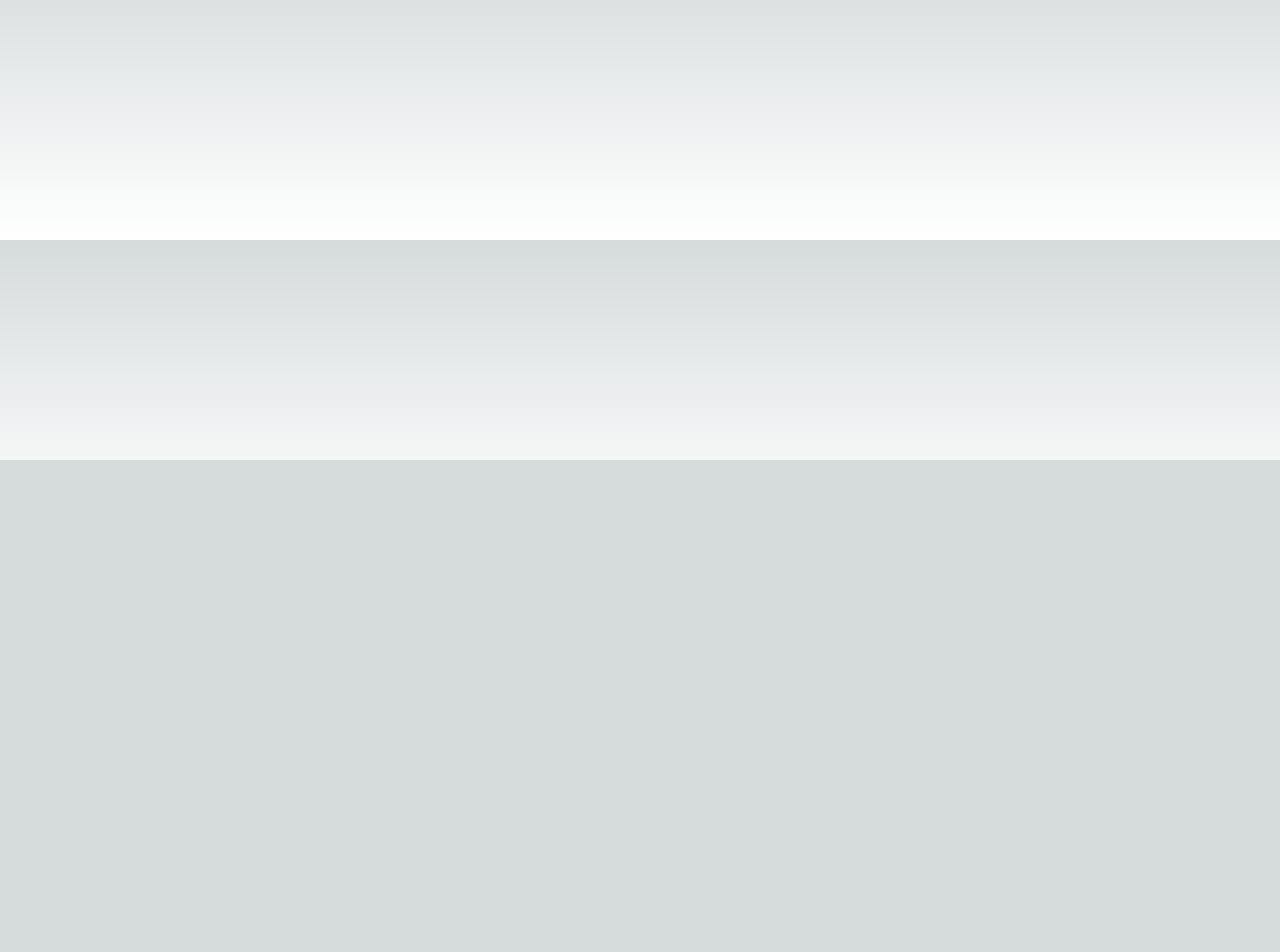
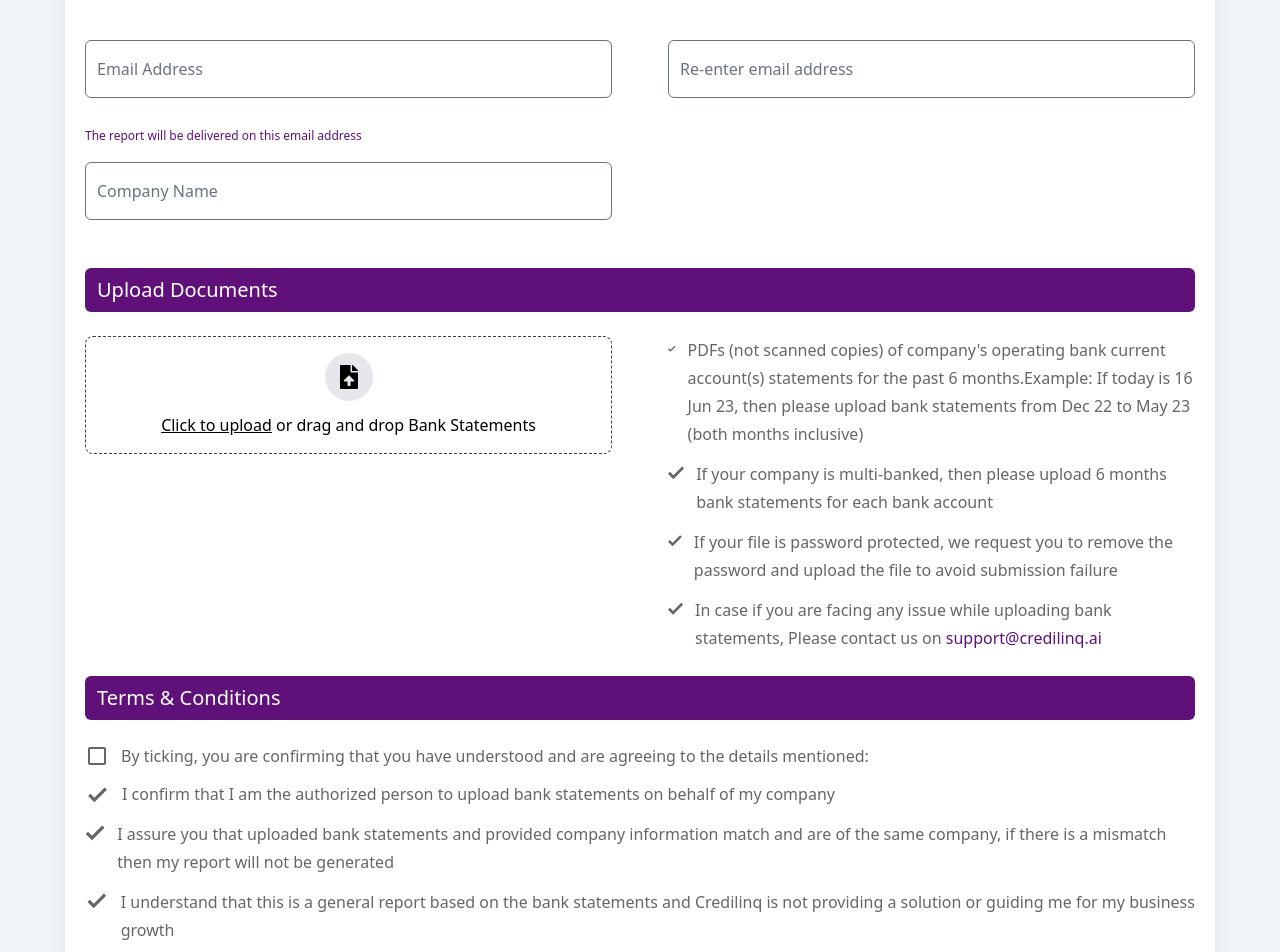
Before and after one commit to mrgk21/credilinq-frontend, a Next.js app: page / in a window 1280 px wide. Shown: the part 340-1292 px from the top of the page. Before the commit the page ends 800 px from the top, so only its background shows below. Built offline with nearby package versions, Linux system fonts and the light colour scheme.

Commit message:
dev: completed form layout

```diff
--- a/package.json
+++ b/package.json
@@ -23,7 +23,9 @@
 		"postcss": "8.4.24",
 		"react": "18.2.0",
 		"react-dom": "18.2.0",
+		"react-dropzone": "^14.2.3",
 		"react-hot-toast": "^2.4.1",
+		"react-icons": "^4.9.0",
 		"tailwindcss": "3.3.2",
 		"typescript": "^5.1.3",
 		"yup": "^1.2.0"
--- /dev/null
+++ b/src/components/common/dropzone.tsx
@@ -0,0 +1,59 @@
+/* eslint-disable react/require-default-props */
+
+import { useDropzone } from "react-dropzone";
+import { FaFileUpload } from "react-icons/fa";
+
+interface IFileTypes {
+	[key: string]: Array<string>;
+}
+
+interface DropzoneProps {
+	name: string;
+	label: string;
+	maxFiles?: number;
+	error?: string | null;
+	className?: string;
+	fileTypes?: IFileTypes; // use MIME Types
+	disabled: boolean;
+	onDrop: (_acceptedFiles: File[]) => Promise<void>;
+}
+
+const Dropzone = ({
+	label,
+	name,
+	fileTypes = { "*": [] },
+	onDrop,
+	maxFiles = 1,
+	className = "",
+	error = null,
+	disabled,
+}: DropzoneProps) => {
+	const { getRootProps, getInputProps, isDragAccept, isDragReject } = useDropzone({
+		accept: fileTypes,
+		maxFiles,
+		onDrop,
+	});
+
+	return (
+		<div className="flex flex-col focus:bg-none">
+			<div
+				className={`flex min-w-full flex-col items-center justify-center gap-[12px] rounded-lg border-[1px] border-dashed border-[#3F3F3F] bg-[#ffffff25] p-4 hover:cursor-pointer focus:border-indigo-500
+					${disabled ? "pointer-events-none" : ""}
+					${className}`}
+				{...getRootProps({ isDragAccept, isDragReject })}
+			>
+				<input {...getInputProps()} className="focus:bg-none" />
+				<div className="rounded-full bg-gray-200 p-3 ">
+					<FaFileUpload className=" text-2xl text-black" />
+				</div>
+				<span className="text-black dark:text-black">
+					<span className=" underline">Click to upload</span> or drag and drop Bank
+					Statements
+				</span>
+			</div>
+		</div>
+	);
+};
+
+export { Dropzone };
+export type { DropzoneProps };
--- a/src/components/forms/form.subHeader.tsx
+++ b/src/components/forms/form.subHeader.tsx
@@ -4,7 +4,7 @@ interface Props {
 
 const FormSubHeader = ({ text }: Props) => {
 	return (
-		<h2 className="w-full rounded-md bg-[#601a79] px-3 py-2 text-xl font-[500] text-white ">
+		<h2 className="w-full rounded-md bg-purple px-3 py-2 text-xl font-[500] text-white ">
 			{text}
 		</h2>
 	);
--- a/src/components/forms/newVendor/vendor.form.tsx
+++ b/src/components/forms/newVendor/vendor.form.tsx
@@ -1,6 +1,9 @@
 import Button from "@src/components/common/button";
+import { Dropzone } from "@src/components/common/dropzone";
 import InputField from "@src/components/common/inputField";
 import { useCallback, useState } from "react";
+import { GoCheck } from "react-icons/go";
+import { MdOutlineCheckBox, MdOutlineCheckBoxOutlineBlank } from "react-icons/md";
 import { ValidationError } from "yup";
 import FormSubHeader from "../form.subHeader";
 import { vendorSchema } from "./vendor.validation";
@@ -8,9 +11,11 @@ import { vendorSchema } from "./vendor.validation";
 interface CustomElements extends HTMLFormControlsCollection {
 	comp_uen: HTMLInputElement;
 	comp_name: HTMLInputElement;
-	language: HTMLSelectElement;
-	game: HTMLSelectElement;
-	about: HTMLTextAreaElement;
+	appl_name: HTMLInputElement;
+	appl_pos: HTMLInputElement;
+	appl_email1: HTMLInputElement;
+	appl_email2: HTMLInputElement;
+	appl_mobile: HTMLInputElement;
 }
 
 interface RegisterForm extends HTMLFormElement {
@@ -28,6 +33,7 @@ enum Progress {
 
 const NewVendorForm = () => {
 	const [formProgress, setFormProgress] = useState<Progress>(Progress.STARTED);
+	const [tncCheck, setTncCheck] = useState<boolean>(false);
 	const [errors, setErrors] = useState<{ [k: string]: string | null }>({});
 	const [doc, setDoc] = useState<File | null>(null);
 
@@ -43,7 +49,8 @@ const NewVendorForm = () => {
 
 	const handleSubmit = async (e: React.FormEvent<RegisterForm>) => {
 		e.preventDefault();
-		const { comp_name, comp_uen } = e.currentTarget.elements;
+		const { comp_name, comp_uen, appl_email1, appl_email2, appl_mobile, appl_name, appl_pos } =
+			e.currentTarget.elements;
 
 		console.log({ elements: e.currentTarget.elements });
 
@@ -52,6 +59,12 @@ const NewVendorForm = () => {
 				{
 					comp_uen: comp_uen.value,
 					comp_name: comp_name.value,
+					appl_name: appl_name.value,
+					appl_pos: appl_pos.value,
+					appl_email1: appl_email1.value,
+					appl_email2: appl_email2.value,
+					appl_mobile: appl_mobile.value,
+					tnc: tncCheck,
 				},
 				{ abortEarly: false },
 			);
@@ -75,12 +88,13 @@ const NewVendorForm = () => {
 	};
 
 	return (
+		<div>
 			<form
 				onSubmit={(e: React.FormEvent<RegisterForm>) => handleSubmit(e)}
-			className="mx-auto max-w-[1150px] space-y-6 bg-white px-5 py-10 shadow-xl"
+				className="mx-auto flex max-w-[1150px] flex-col space-y-6 bg-white px-5 py-10 shadow-xl"
 			>
 				<FormSubHeader text="Company Information" />
-			<section className="grid grid-cols-2 gap-14">
+				<section className="grid grid-cols-2 gap-x-14">
 					<InputField
 						error={errors.comp_uen ?? null}
 						label="Company UEN"
@@ -96,8 +110,160 @@ const NewVendorForm = () => {
 						onChange={handleChange}
 					/>
 				</section>
-			<Button type="submit" text="submit" />
+				<FormSubHeader text="Applicant Information" />
+				<section className="grid grid-cols-2 gap-x-14 gap-y-4">
+					<InputField
+						error={errors.appl_name ?? null}
+						label="Full Name"
+						name="appl_name"
+						placeholder="Enter your Full Name"
+						onChange={handleChange}
+					/>
+					<InputField
+						error={errors.appl_pos ?? null}
+						label="Position within company"
+						name="appl_pos"
+						placeholder="Enter your position"
+						onChange={handleChange}
+					/>
+					<div>
+						<InputField
+							error={errors.appl_email1 ?? null}
+							label="Email Address"
+							name="appl_email1"
+							placeholder="Enter your email address"
+							onChange={handleChange}
+						/>
+						<small className="text-xs text-purple">
+							The report will be delivered on this email address
+						</small>
+					</div>
+					{/* disable paste on email2 */}
+					<InputField
+						error={errors.appl_email2 ?? null}
+						label="Re-enter email address"
+						name="appl_email2"
+						placeholder="Enter your email address again"
+						onChange={handleChange}
+					/>
+					<InputField
+						error={errors.appl_mobile ?? null}
+						label="Company Name"
+						name="appl_mobile"
+						placeholder="Enter your company name"
+						onChange={handleChange}
+					/>
+				</section>
+				<FormSubHeader text="Upload Documents" />
+				<section className="grid grid-cols-2 gap-x-14 gap-y-4">
+					<Dropzone
+						label="Upload an image:"
+						name="image"
+						fileTypes={{ "x-pdf/*": [] }}
+						error={errors.image ?? null}
+						onDrop={onIconUpload}
+						disabled={false}
+					/>
+					<div className="space-y-3">
+						<section className="flex space-x-3 text-text_gray">
+							<GoCheck size={25} className="w-[25px]" />
+							<p className="leading-7">
+								<span>
+									PDFs (not scanned copies) of company&apos;s operating bank
+									current account(s) statements for the past 6 months.
+								</span>
+								<span>
+									Example: If today is 16 Jun 23, then please upload bank
+									statements from Dec 22 to May 23 (both months inclusive)
+								</span>
+							</p>
+						</section>
+						<section className="flex space-x-3 text-text_gray">
+							<GoCheck size={25} className="w-[25px]" />
+							<p className="leading-7">
+								If your company is multi-banked, then please upload 6 months bank
+								statements for each bank account
+							</p>
+						</section>
+						<section className="flex space-x-3 text-text_gray">
+							<GoCheck size={25} className="w-[25px]" />
+							<p className="leading-7">
+								If your file is password protected, we request you to remove the
+								password and upload the file to avoid submission failure
+							</p>
+						</section>
+						<section className="flex space-x-3 text-text_gray">
+							<GoCheck size={25} className="w-[25px]" />
+							<p className="leading-7">
+								In case if you are facing any issue while uploading bank statements,
+								Please contact us on{" "}
+								<a href="mailto:support@credilinq.ai" className="text-purple">
+									support@credilinq.ai
+								</a>
+							</p>
+						</section>
+					</div>
+				</section>
+				<FormSubHeader text="Terms & Conditions" />
+				<section className="space-y-3">
+					<div className="flex items-center space-x-3 text-text_gray">
+						{!tncCheck && (
+							<MdOutlineCheckBoxOutlineBlank
+								className="text-2xl hover:cursor-pointer"
+								onClick={() => setTncCheck(true)}
+							/>
+						)}
+						{tncCheck && (
+							<MdOutlineCheckBox
+								className="text-2xl hover:cursor-pointer"
+								onClick={() => setTncCheck(false)}
+							/>
+						)}
+						<div className="flex flex-col">
+							By ticking, you are confirming that you have understood and are agreeing
+							to the details mentioned:
+							{errors.tnc && <p className="text-xs text-red-500">{errors.tnc}</p>}
+						</div>
+					</div>
+					<section className="flex items-center space-x-3 text-text_gray">
+						<GoCheck size={25} className="w-[25px]" />
+						<p className="leading-7">
+							I confirm that I am the authorized person to upload bank statements on
+							behalf of my company
+						</p>
+					</section>
+					<section className="flex space-x-3 text-text_gray">
+						<GoCheck size={25} className="w-[25px]" />
+						<p className="leading-7">
+							I assure you that uploaded bank statements and provided company
+							information match and are of the same company, if there is a mismatch
+							then my report will not be generated
+						</p>
+					</section>
+					<section className="flex space-x-3 text-text_gray">
+						<GoCheck size={25} className="w-[25px]" />
+						<p className="leading-7">
+							I understand that this is a general report based on the bank statements
+							and Credilinq is not providing a solution or guiding me for my business
+							growth
+						</p>
+					</section>
+					<section className="flex space-x-3 text-text_gray">
+						<GoCheck size={25} className="w-[25px]" />
+						<p className="leading-7">
+							I have read and understand the{" "}
+							<a
+								href="https://smehealthcheck.credilinq.ai/terms-and-conditions"
+								className="text-purple"
+							>
+								Terms & Conditions
+							</a>
+						</p>
+					</section>
+				</section>
+				<Button type="submit" text="submit" className="!ml-auto" />
 			</form>
+		</div>
 	);
 };
 
--- a/src/components/forms/newVendor/vendor.validation.ts
+++ b/src/components/forms/newVendor/vendor.validation.ts
@@ -5,7 +5,13 @@ export const vendorSchema = yup.object().shape({
 	comp_name: yup.string().min(3).max(50).required("Company Name is required"),
 	appl_name: yup.string().min(3).max(50).required(),
 	appl_pos: yup.string().min(3).max(50).required(),
-	appl_email: yup.string().email(),
+	appl_email1: yup.string().email().defined().required("Email is required"),
+	appl_email2: yup
+		.string()
+		.email("Email is required")
+		.notOneOf([yup.ref("appl_email1")], "Email does not match")
+		.defined()
+		.required(),
 	appl_mobile: yup.string().length(8), //+65 to to added to start to make it a singapore number
 	doc1: yup.mixed().defined("Document must be uploaded").required(),
 	doc2: yup.mixed().defined("Document must be uploaded").required(),
@@ -13,7 +19,7 @@ export const vendorSchema = yup.object().shape({
 	doc4: yup.mixed().defined("Document must be uploaded").required(),
 	doc5: yup.mixed().defined("Document must be uploaded").required(),
 	doc6: yup.mixed().defined("Document must be uploaded").required(),
-	tnc: yup.bool().isTrue().required(),
+	tnc: yup.bool().isTrue("Check Terms and Conditions to proceed").required(),
 });
 
 export type VendorType = yup.InferType<typeof vendorSchema>;
--- a/tailwind.config.js
+++ b/tailwind.config.js
@@ -7,10 +7,9 @@ module.exports = {
 	],
 	theme: {
 		extend: {
-			backgroundImage: {
-				"gradient-radial": "radial-gradient(var(--tw-gradient-stops))",
-				"gradient-conic":
-					"conic-gradient(from 180deg at 50% 50%, var(--tw-gradient-stops))",
+			colors: {
+				purple: "#601179",
+				text_gray: "#666666",
 			},
 		},
 	},
```
Also changed, not shown: 1 other file (tests, documents, lock files or other folders). Lines whose indentation alone changed are shown as unchanged.
